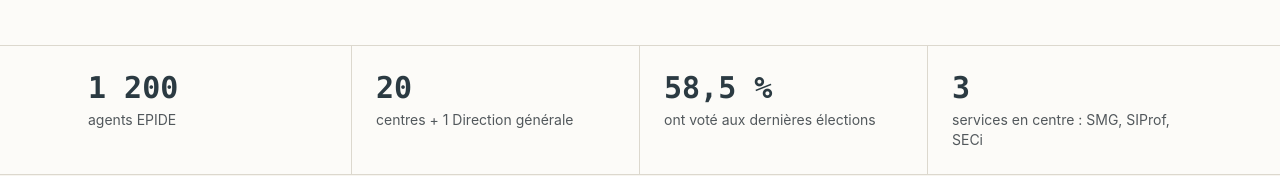
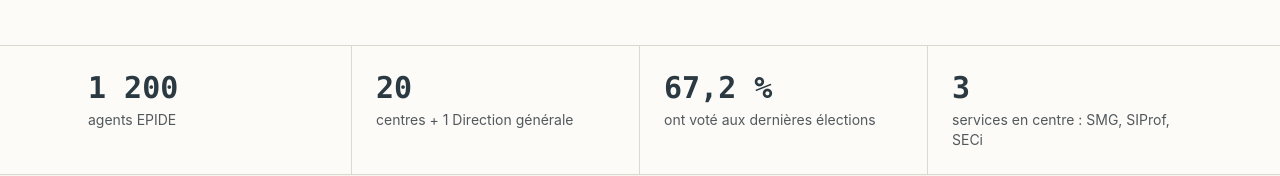
Before and after one commit to epide-sudfpa/epide-sudfpa, a Next.js app: page / in a window 1280 px wide. Shown: the part 637-813 px from the top of the page. Built offline with nearby package versions, Linux system fonts and the light colour scheme.

Commit message:
Update page.tsx

```diff
--- a/app/page.tsx
+++ b/app/page.tsx
@@ -5,7 +5,7 @@ import { siteConfig } from "@/lib/config";
 const chiffresCles = [
   { valeur: "1 200", label: "agents EPIDE" },
   { valeur: "20", label: "centres + 1 Direction générale" },
-  { valeur: "58,5 %", label: "ont voté aux dernières élections" },
+  { valeur: "67,2 %", label: "ont voté aux dernières élections" },
   { valeur: "3", label: "services en centre : SMG, SIProf, SECi" },
 ];
 
```
